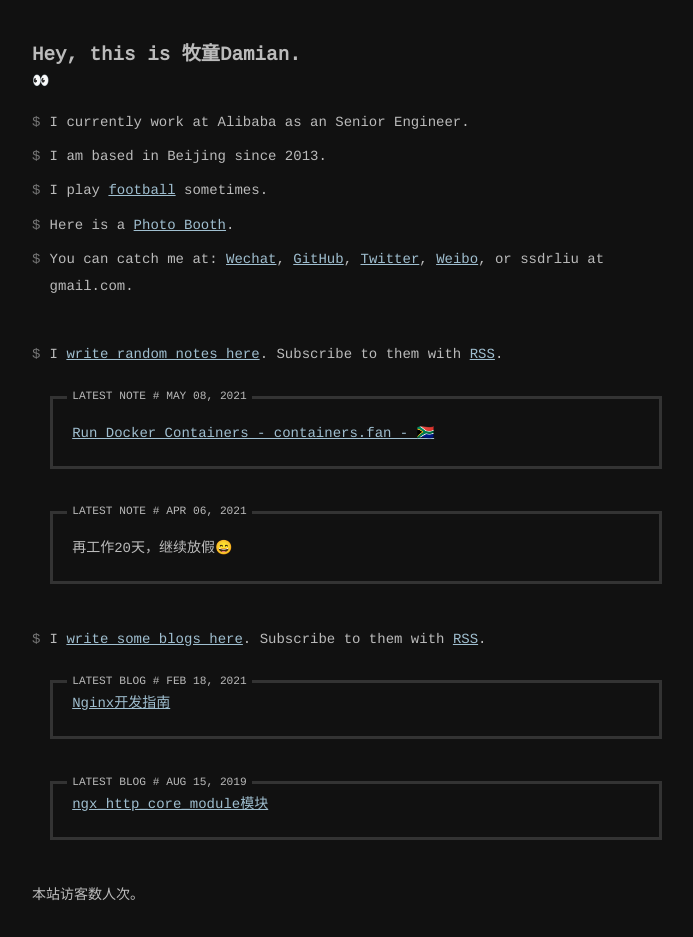
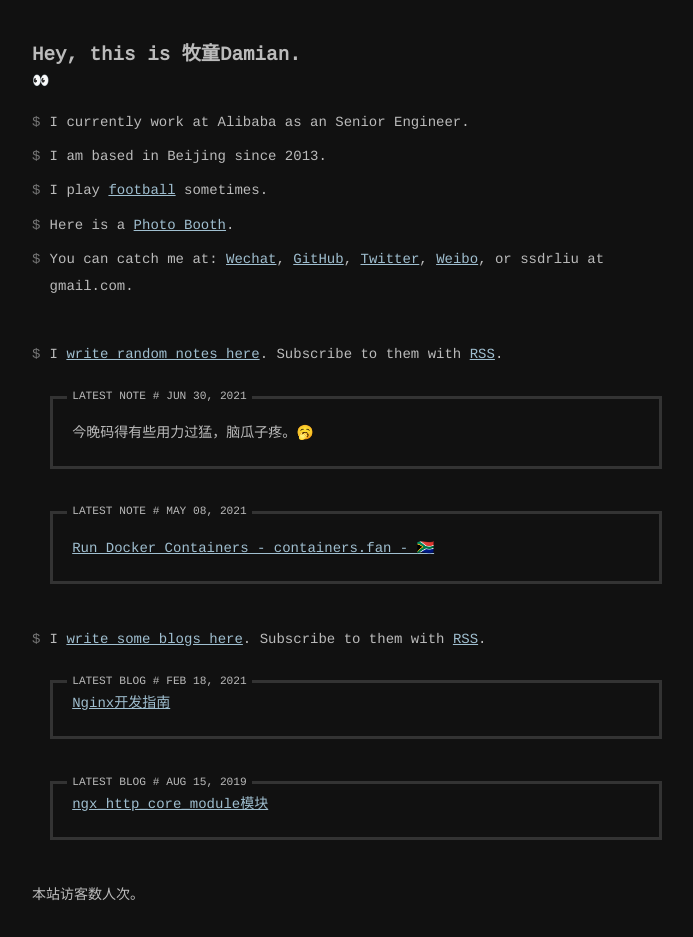
Before and after one commit to ssdr/site, a Jekyll site: the page built from index.html, in a window 1280 px wide. Shown: the whole page, without its empty margins (293-986 px from the left). Built offline with Jekyll 4.4.1, drawn with Linux system fonts in a browser that asks for light colours; comment, search, counter and statistics services are not loaded.

Commit message:
📝 Update an entry via micropub

```diff
--- a/_data/notes.yml
+++ b/_data/notes.yml
@@ -1,3 +1,7 @@
+- date: 2021/06/30 14:31
+  content: |
+    今晚码得有些用力过猛，脑瓜子疼。🥱
+
 - date: 2021/05/08 09:31
   content: |
      [Run Docker Containers - containers.fan - 🇿🇦](https://containers.fan/posts/run-docker-containers/)
```
